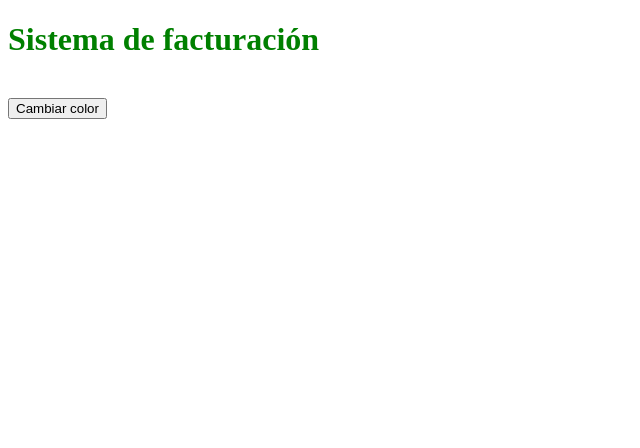
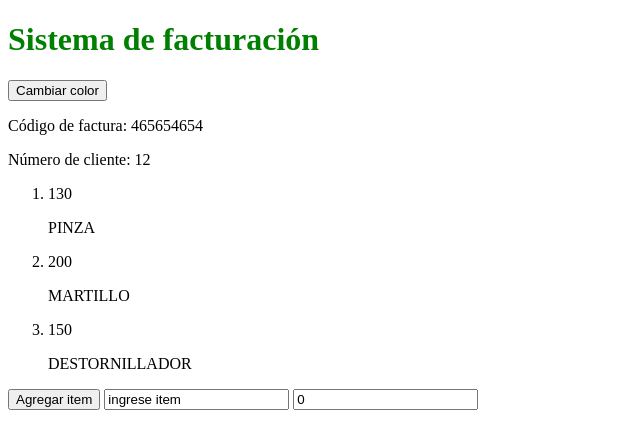
Before and after one commit to JavierTer/ClasesJs, a plain HTML site: page clase4/vu2ejercicio/index.html in a window 1280 px wide. Shown: the whole page, without its empty margins (0-640 px from the left). Drawn offline with nearby package versions, Linux system fonts and the light colour scheme.

Commit message:
boton agregar item

```diff
--- a/clase4/vu2ejercicio/index.html
+++ b/clase4/vu2ejercicio/index.html
@@ -11,15 +11,29 @@
 
         <div id="app">
             <h1 v-bind:style = "color" > {{titulo}} </h1>
-            <br>
+
             <button v-on:click="cambiarColor" >Cambiar color</button>
 
 
-            <!-- <ol>
-                <li v-for="factura in facturas">
-                  {{ factura.codigoFact }} {{factura.cliente}} {{factura.items}}
-                </li>
-              </ol> -->
+
+                  <p> Código de factura:  {{ codigoFact }} </p>
+
+                  <p> Número de cliente:  {{cliente}}</p>
+
+                  <ol>
+                      <li v-for="item in items">
+                          <p>{{item.precio}}</p>
+                          <p>{{item.descripcion}}</p>
+                      </li>
+                  </ol>
+
+                  <button v-on:click = "agregarItem"> Agregar item</button>
+                  <input v-model="itemAgregado">
+                  <input v-model="precioItem">
+
+
+
+
 
 
 
@@ -34,15 +48,27 @@
             data: {
             color: "color: green",
             titulo: 'Sistema de facturación',
-           /*  facturas : [
-                    { codigoFact : 465654654,  cliente: 12, items: [] },
-                    { codigoFact : 865798732,  cliente: 3, items: []},
-                    { codigoFact : 12365498,   cliente: 4, items: []}
-                ]  */
+            codigoFact : 465654654,
+            cliente: 12,
+            items: [{precio: 130, descripcion: 'PINZA'},
+                    {precio: 200, descripcion: 'MARTILLO'},
+                    {precio: 150, descripcion: 'DESTORNILLADOR'}
+            ],
+
+            itemAgregado: "ingrese item",
+            precioItem:   0,
+
              },
              methods: {
                  cambiarColor(){
                      this.color = "color: blue;"
+                 },
+                 agregarItem(){
+                  /*  let precio = this.precioItem
+                   let item   = this.itemAgregado
+                   let itemAAgregar = {precio, item} */
+                   app.items.push({ precio: this.precioItem,  descripcion: this.itemAgregado.toUpperCase()})
+
                  }
              }
 
```
